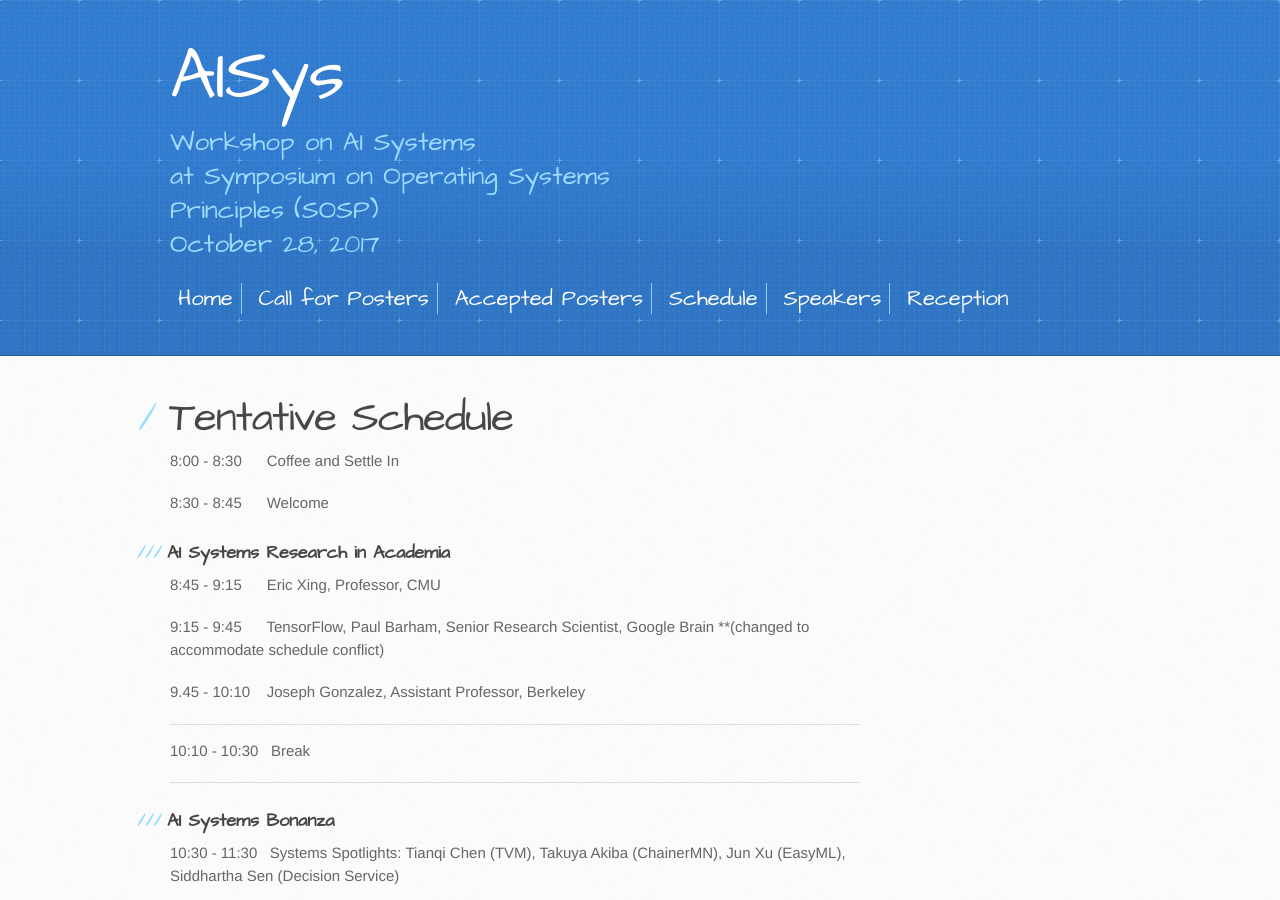
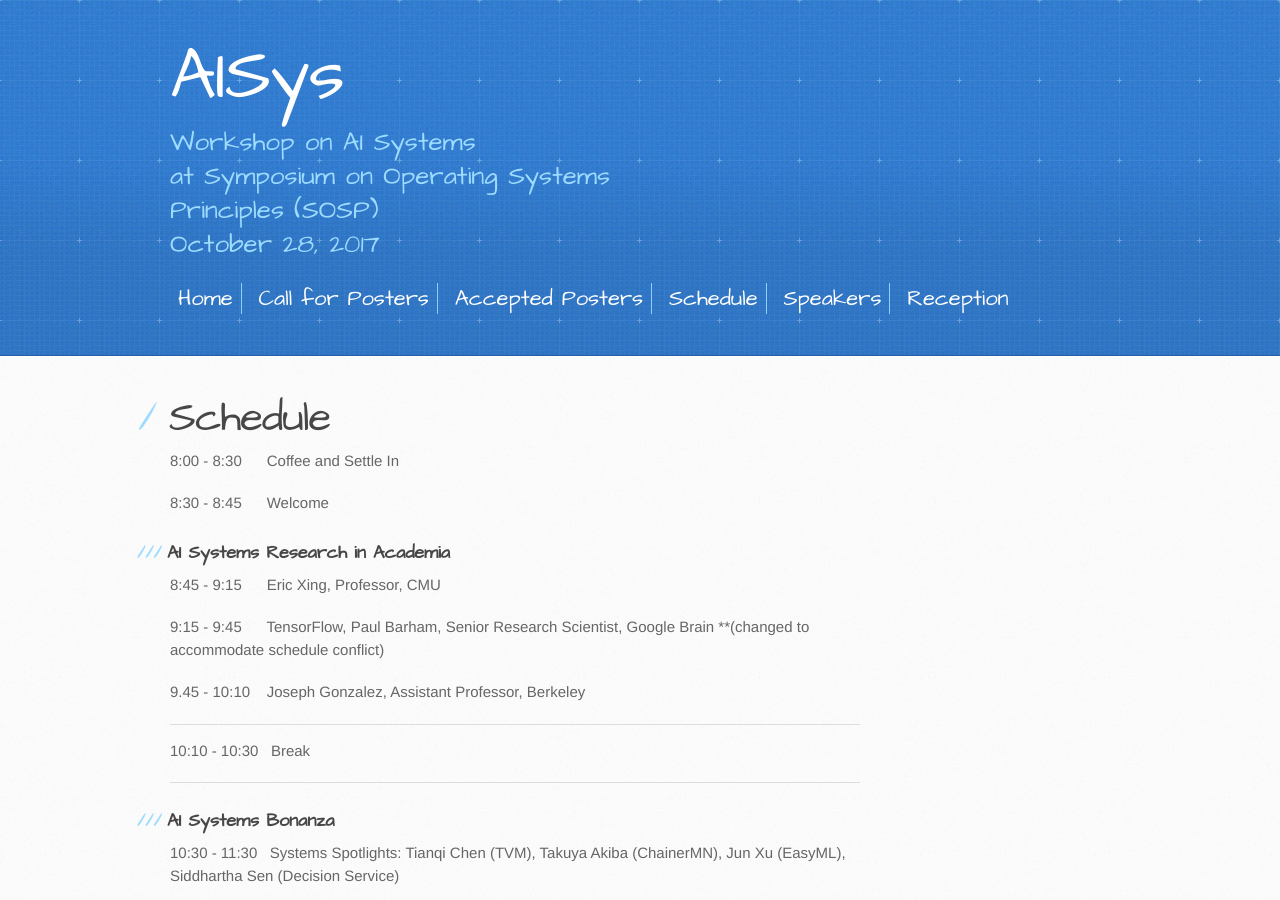
Before and after one commit to LearningSys/sosp17, a Jekyll site: the page built from schedule.md, in a window 1280 px wide and 900 px high. Built offline with Jekyll 4.4.1, drawn with Linux system fonts in a browser that asks for light colours; our own code applies the rules of GitHub Pages for plain Markdown files; the repository's description, which GitHub fills in, is left out.

Commit message:
final schedule

```diff
--- a/schedule.md
+++ b/schedule.md
@@ -1,4 +1,4 @@
-# Tentative Schedule
+# Schedule
 
 8:00 - 8:30 &nbsp;&nbsp;&nbsp;&nbsp;     Coffee and Settle In
 
```
